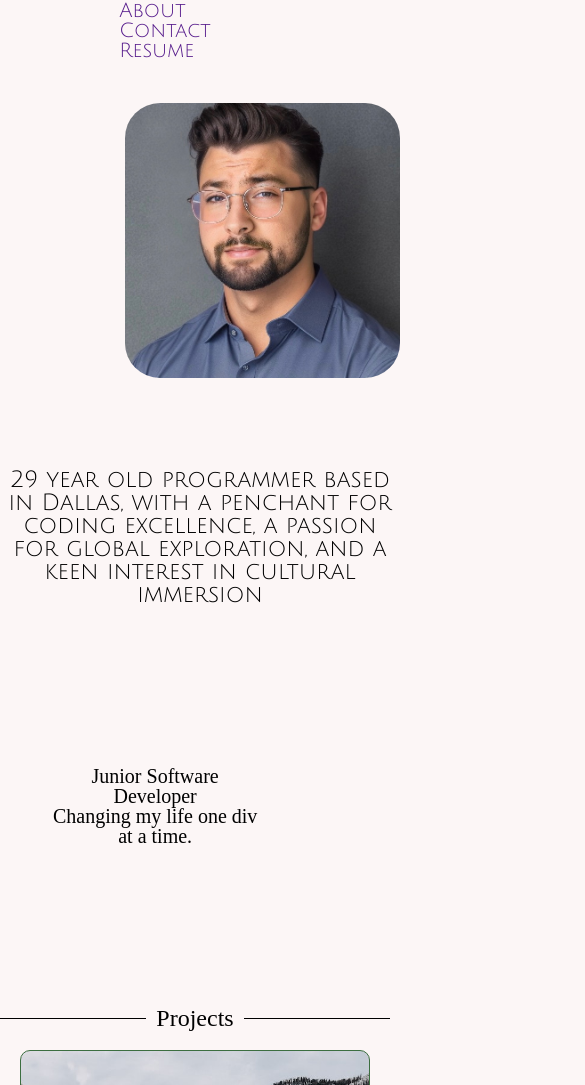
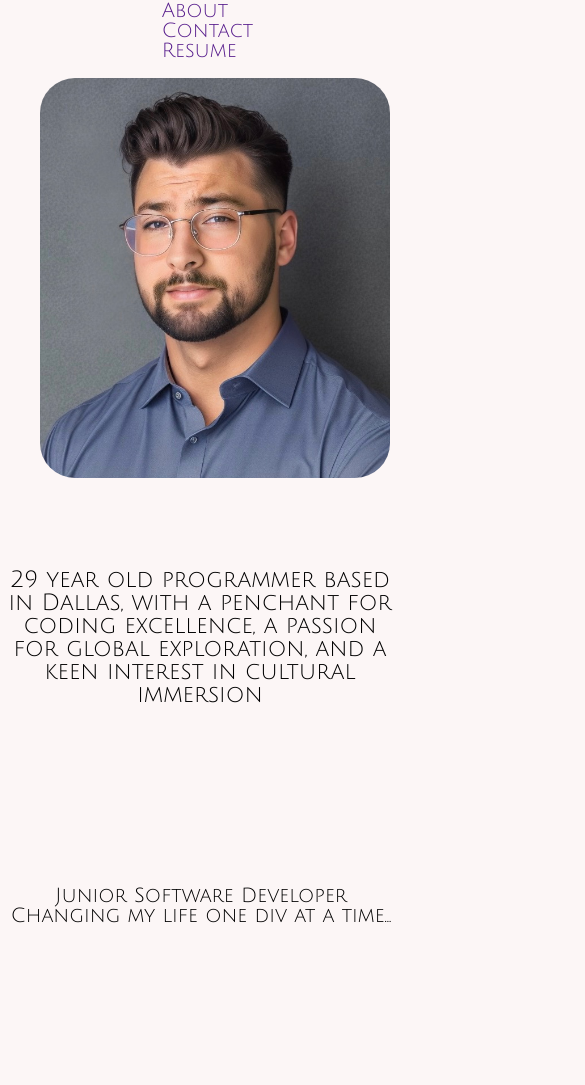
Before and after one commit to chadedwardsofficial/chadedwards-portfolioV1, a plain HTML site: page Develop/index.html in a window 390 px wide. Shown: the part 52-1137 px from the top of the page, 585 px wide, since content can reach past the window. Drawn offline with Linux system fonts and the light colour scheme.

Commit message:
added media queries update

```diff
--- a/Develop/assets/style.css
+++ b/Develop/assets/style.css
@@ -9,6 +9,7 @@ body {
 a {
   text-decoration: none;
 }
+
 .header {
   display: flex;
   flex-wrap: wrap;
@@ -20,8 +21,8 @@ a {
 }
 
 .navbar {
-  display: flex;
-  flex-wrap: wrap;
+  /* display: flex;
+  flex-wrap: wrap; */
   padding: 2px;
 }
 
@@ -38,7 +39,57 @@ a {
     border-top: 1px solid #000;
   }
 
+.aboutme {
+    display: flex;
+    flex-wrap: wrap;
+    /* align-items: center; */
+    justify-content: space-between;
+    /* border: 1px solid black; */
 
+  }
+  .headshot {
+    display: flex;
+    flex: 0 1 400px;
+    /* border: 1px solid black; */
+    justify-content: center;
+    align-items: center;
+  }
+  .photoofme {
+    flex: 0 1 275px;
+    background-image: url(/chadedwards-portfolioV1/Develop/assets/photos/image0\ \(2\).jpeg);
+    background-repeat: no-repeat;
+    background-size: cover;
+    background-position: center center;
+    width: 275px;
+    height: 80%;
+    /* margin-bottom: 50px; */
+    margin-left: 40px;
+    border-radius: 35px;
+  }
+  .txtunderphoto {
+    flex: 1;
+    width: 400px;
+    text-align: center;
+    /* border: 1px solid rgb(0, 0, 0); */
+    align-self: flex-start;
+    margin-right: 22%;
+    margin-top: 90px;
+    font-family: lofi;
+    font-size: 23px;
+    }
+
+   .about {
+      display: flex;
+      justify-content: center;
+      align-items: center;
+      font-family: lofi;
+      text-align: center;
+      font-size: 20px;
+      /* border: 1px solid black; */
+      height: 400px;
+      margin-right: 45%
+
+    }
 .container {
     display: flex;
     flex-wrap: nowrap;
@@ -54,46 +105,13 @@ a {
   height: 400px;
   border: 1px solid black;
 }
-.photoofme {
-  background-image: url(/chadedwards-portfolioV1/Develop/assets/photos/image0\ \(2\).jpeg);
-  background-repeat: no-repeat;
-  background-size: cover;
-  background-position: center center;
-  width: 275px;
-  height: 275px;
-  /* margin-bottom: 50px; */
-  margin-left: 40px;
-  border-radius: 35px;
-  margin-top: 40px;
 
+
+.text {
+  font-family: lofi;
 }
-.txtunderphoto {
-  width: 400px;
-  text-align: center;
-  /* border: 1px solid rgb(0, 0, 0); */
-  align-self: flex-start;
-  margin-right: 22%;
-  margin-top: 90px;
-  font-family: lofi;
-  font-size: 23px;
-  }
 
-  .aboutme {
-    display: flex;
-    /* align-items: center; */
-    justify-content: space-between;
 
-  }
-.about {
-  display: flex;
-  justify-content: center;
-  align-items: center;
-  text-align: center;
-  font-size: 20px;
-  /* border: 1px solid black; */
-  height: 400px;
-  margin-right: 45%;
-}
 
 .containerwork {
   display:flex;
@@ -107,9 +125,11 @@ a {
     justify-content: center;
     align-items: center;
     border: 1px solid rgb(0, 0, 0);
-    width: 500px;
+    width: 650px;
     height: 300px;
-    margin: 20px;
+    margin-top: 50px;
+    margin-right: 20px;
+    margin-left: 20px;
     border-radius: 10px;
     box-shadow: 5px 6px 15px 1px grey;
     background-color:  rgb(245, 241, 241);
@@ -174,7 +194,10 @@ a {
     background-size: cover;
     background-position: center center;
   }
-
+  .footer {
+    /* border: 1px solid black; */
+    margin-top: 160px;
+  }
   .contactinfo {
     display: flex;
     justify-content: space-evenly;
@@ -187,9 +210,7 @@ a {
     margin-right: 50px;
     font-family: lofi;
   }
-  .footer {
-    margin-top: 160px;
-  }
+
 
 
   h2:before, h2:after {
@@ -250,6 +271,10 @@ a {
 
   @media screen and (max-width: 1440px) {
 
+      .about {
+        margin-right: 2%;
+      }
+
     .containerwork{
       display: flex;
 
@@ -283,17 +308,43 @@ a {
 
 
   @media screen and (max-width:1440px) {
+    .header {
+      display: flex;
+      flex-direction: column;
+      margin-left: 85px;
+    }
+
+
+    .aboutme {
+      display: flex;
+      align-items: center;
+      flex-direction: column;
+      flex-wrap: wrap;
+       }
+       .headshot {
+        display: flex;
+        flex-direction: column;
+       }
+       .photoofme {
+        flex: 1 1 400px;
+        width: 350px;
+        margin-top: 15px;
+        margin-right: 20px;
+       }
+
+       .containerwork {
+        display: flex;
+        justify-content: center;
+        align-items: center;
+        flex-direction: column;
+       }
     .card {
       display: flex;
       flex-wrap: wrap;
       margin: 20px;
+      width: 995px;
+
     }
-  }
-    .aboutme {
-    display: flex;
-    align-items: center;
-    flex-direction: column;
-    flex-wrap: wrap;
 
 
-    }
+  }
--- a/Develop/index.html
+++ b/Develop/index.html
@@ -12,7 +12,7 @@
 
 <body>
   <div class="header">
-    <h1 class="h1">Chad Edwards</h1>
+   <div> <h1 class="h1">Chad Edwards</h1> </div>
     <div class="lineblock"></div>
     <div class="nav">
       <ul class="navbar">
@@ -24,13 +24,17 @@
     </div>
   </div>
   <div class="aboutme">
+    <div class="headshot">
       <div class="photoofme"></div>
          <div class="txtunderphoto"><p> 29 year old programmer based in Dallas,
-       with a penchant for coding excellence, a passion for global exploration, and a keen interest in cultural immersion</p></div>
+       with a penchant for coding excellence, a passion for global exploration, and a keen interest in cultural immersion</p>
+      </div>
+  </div>
+
       <div class="about">
         <p>Junior Software Developer
         <br>
-            Changing my life one div at a time.
+         Changing my life one div at a time...
         </p>
      </div>
   </div>
@@ -39,16 +43,18 @@
   </div>
 
   <div class="important">
+     <a href="https://techbootcamps.smu.edu/" target="_blank">
         <div class="card0" id="card0">
             <p>CSS</p>
         </div>
+     </a>
   </div>
 
   <div class="containerwork" id="card">
-    <div class="card" id="card1"><p>React</p></div>
-    <div class="card" id="card2"><p>JavaScript</p></div>
-    <div class="card" id="card3"><p>FIGMA</p></div>
-    <div class="card" id="card4"><p>Angular</p></div>
+   <a href="https://www.google.com" target="_blank"><div class="card" id="card1"><p>React</p></div></a>
+   <a href="https:www.wikipedia.org"target="_blank"><div class="card" id="card2"><p>JavaScript</p></div></a>
+   <a href="https://www.netflix.com"target="_blank"><div class="card" id="card3"><p>FIGMA</p></div></a>
+   <a href="https://www.youtube.com/watch?v=dQw4w9WgXcQ" target="_blank"><div class="card" id="card4"><p>Angular</p></div> </a>
   </div>
 
 
```
Lines whose indentation alone changed are shown as unchanged.
